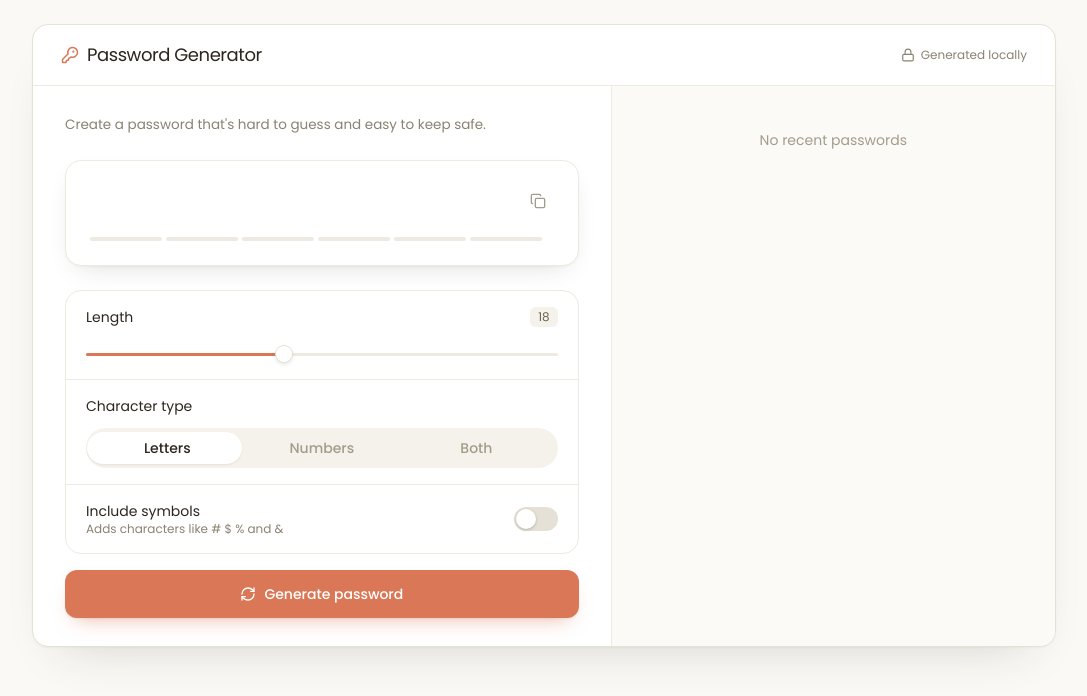
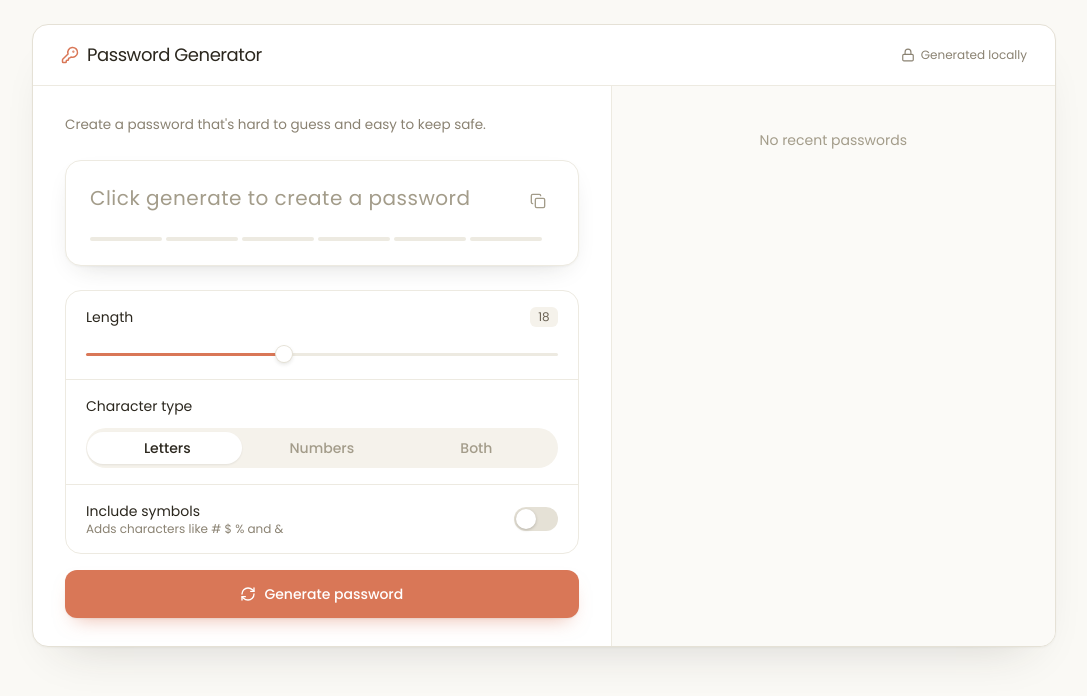
Before and after one commit to talesofcarter/build-100, a React (Vite) app in the folder 02.password-generator/: page / in a window 1280 px wide. Shown: the top 696 px of the page, without its empty margins (96-1183 px from the left). Built offline with nearby package versions, Linux system fonts and the light colour scheme.

Commit message:
feat: add toast message handling for password copy feedback

```diff
--- a/02.password-generator/src/App.tsx
+++ b/02.password-generator/src/App.tsx
@@ -141,6 +141,7 @@ function App(): React.JSX.Element {
               strengthScore={passwordStrength}
               strengthLabel={passwordStrengthLabel}
               onCopy={copyToClipboard}
+              onToastMessageChange={setToastMessage}
             />
             <ConfigurationPanel
               onGenerate={generateRandomPassword}
--- a/02.password-generator/src/components/PasswordDisplay.tsx
+++ b/02.password-generator/src/components/PasswordDisplay.tsx
@@ -1,11 +1,13 @@
 import React from "react";
 import { Copy } from "lucide-react";
+import type { ToastState } from "../types";
 
 interface PasswordDisplayProps {
   password: string;
   strengthScore: number;
   strengthLabel: string;
   onCopy: (value: string) => Promise<void>;
+  onToastMessageChange: React.Dispatch<React.SetStateAction<ToastState>>;
 }
 
 const count = 6;
@@ -14,21 +16,30 @@ export function PasswordDisplay({
   password,
   strengthScore,
   strengthLabel,
+  onToastMessageChange,
   onCopy,
 }: PasswordDisplayProps): React.JSX.Element {
   const handleCopyPassword = (): void => {
-    try {
-      onCopy(password);
-    } catch (error) {
-      console.error("Error:", error);
+    if (!password) {
+      onToastMessageChange({
+        message: "Generate Password first",
+        type: "error",
+      });
+      return;
     }
+
+    onCopy(password);
   };
 
   return (
     <div className="mb-6 rounded-2xl border border-[#EDEAE1] bg-white p-6 shadow-[0_1px_2px_rgba(43,39,30,0.04),0_10px_28px_-14px_rgba(43,39,30,0.22)]">
       <div className="flex items-start justify-between gap-4">
-        <p className="break-all text-[1.4rem] leading-snug tracking-wide text-[#2B271E] sm:text-2xl">
-          {password}
+        <p
+          className={`break-all text-xl leading-snug tracking-wide ${
+            password ? "text-[#2B271E]" : "text-[#A39C8A]"
+          }`}
+        >
+          {password || "Click generate to create a password"}
         </p>
         <button
           onClick={handleCopyPassword}
--- a/02.password-generator/src/types/index.ts
+++ b/02.password-generator/src/types/index.ts
@@ -5,7 +5,7 @@ export type StrengthLabel = "Weak" | "Fair" | "Strong" | "Very strong";
 export type ToastState = { message: string; type: "success" | "error" } | null;
 
 export interface PasswordStrength {
-  score: number; // 1 to 4
+  score: number;
   label: StrengthLabel;
 }
 
```
